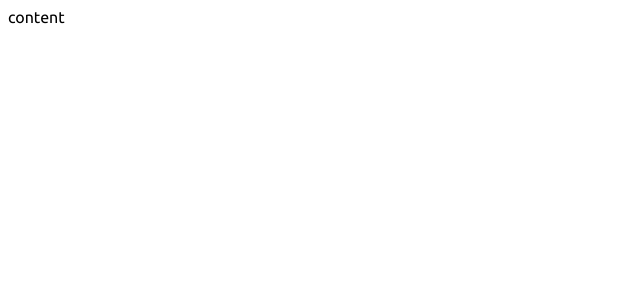
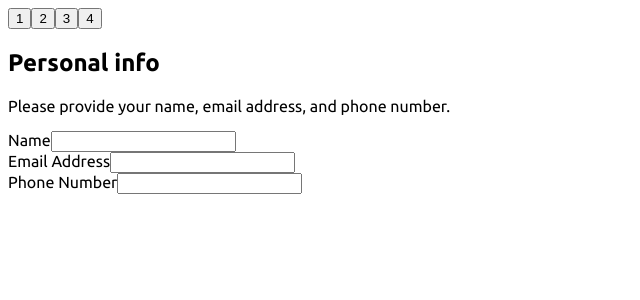
Before and after one commit to limasthays/sass-multistep-form, a Next.js app: page / in a window 1280 px wide. Shown: the top 300 px of the page, without its empty margins (0-640 px from the left). Built offline with nearby package versions, Linux system fonts and the light colour scheme.

Commit message:
populating steps components with input components, creating custom hook useMultistepForm

```diff
--- /dev/null
+++ b/src/app/hooks/useMultistepForm.ts
@@ -0,0 +1,34 @@
+'use client'
+
+import { ReactNode, useState } from 'react'
+
+export function useMultistepForm(stepsList: ReactNode[]) {
+	const [currentStepIndex, setCurrentStepIndex] = useState<number>(0)
+
+	function nextStep() {
+		setCurrentStepIndex((prev) => {
+			if (prev >= stepsList.length - 1) return prev
+			return prev + 1
+		})
+	}
+
+	function backStep() {
+		setCurrentStepIndex((prev) => {
+			if (prev <= 0) return prev
+			return prev - 1
+		})
+	}
+
+	function goToStep(index: number) {
+		setCurrentStepIndex(index)
+	}
+
+	return {
+		currentStepIndex,
+		nextStep,
+		backStep,
+		goToStep,
+		isFirstStep: currentStepIndex === 0,
+		isLastStep: currentStepIndex === stepsList.length - 1,
+	}
+}
--- a/src/app/page.tsx
+++ b/src/app/page.tsx
@@ -1,3 +1,55 @@
+'use client'
+
+import { nanoid } from 'nanoid'
+import PersonalInfo from './steps/Step-1/PersonalInfo'
+import SelectYourPlan from './steps/Step-2/SelectYourPlan'
+import PickAddons from './steps/Step-3/PickAddons'
+import FinishingUp from './steps/Step-4/FinishingUp'
+import { useMultistepForm } from './hooks/useMultistepForm'
+import { FormProvider, useForm } from 'react-hook-form'
+
 export default function Home() {
-	return <main>content</main>
+	const steps = [
+		<PersonalInfo key={nanoid()} />,
+		<SelectYourPlan key={nanoid()} />,
+		<PickAddons key={nanoid()} />,
+		<FinishingUp key={nanoid()} />,
+	]
+
+	const methods = useForm()
+
+	const onSubmitMainForm = (data: any) => {
+		console.log('all my data: ', data)
+	}
+
+	const { currentStepIndex, nextStep, backStep, goToStep } =
+		useMultistepForm(steps)
+
+	console.log('my data: ', methods.watch('name'))
+
+	return (
+		<main>
+			<div>
+				{steps.map((_, index) => {
+					return (
+						<button
+							type="button"
+							key={index}
+							onClick={() => {
+								goToStep(index)
+							}}
+						>
+							{index + 1}
+						</button>
+					)
+				})}
+			</div>
+
+			<FormProvider {...methods}>
+				<form onSubmit={methods.handleSubmit(onSubmitMainForm)}>
+					{steps[currentStepIndex]}
+				</form>
+			</FormProvider>
+		</main>
+	)
 }
--- /dev/null
+++ b/src/app/steps/Step-1/PersonalInfo.tsx
@@ -0,0 +1,31 @@
+import { useFormContext } from 'react-hook-form'
+
+function PersonalInfo() {
+	const { register } = useFormContext()
+
+	return (
+		<section>
+			<div>
+				<h2>Personal info</h2>
+				<p>Please provide your name, email address, and phone number.</p>
+			</div>
+
+			<div>
+				<label htmlFor="name">Name</label>
+				<input type="text" id="name" {...register('name')} />
+			</div>
+
+			<div>
+				<label htmlFor="email">Email Address</label>
+				<input type="text" id="email" {...register('email')} />
+			</div>
+
+			<div>
+				<label htmlFor="phone">Phone Number</label>
+				<input type="text" id="phone" {...register('phone')} />
+			</div>
+		</section>
+	)
+}
+
+export default PersonalInfo
--- /dev/null
+++ b/src/app/steps/Step-2/SelectYourPlan.tsx
@@ -0,0 +1,46 @@
+import { useFormContext } from 'react-hook-form'
+
+function SelectYourPlan() {
+	const { register } = useFormContext()
+
+	return (
+		<section>
+			<div>
+				<h2>Select your plan</h2>
+				<p>You have the option of monthly or yearly billing.</p>
+			</div>
+
+			<div>
+				<input type="radio" value="Arcade" id="Arcade" {...register('plan')} />
+				<label htmlFor="Arcade">Arcade</label>
+			</div>
+
+			<div>
+				<input
+					type="radio"
+					value="Advanced"
+					id="Advanced"
+					{...register('plan')}
+				/>
+				<label htmlFor="Advanced">Advanced</label>
+			</div>
+
+			<div>
+				<input type="radio" value="Pro" id="Pro" {...register('plan')} />
+				<label htmlFor="Pro">Pro</label>
+			</div>
+
+			<div>
+				<span>monthly</span>
+				<input
+					type="checkbox"
+					id="plan_billing"
+					{...register('plan_billing')}
+				/>
+				<span>yearly</span>
+			</div>
+		</section>
+	)
+}
+
+export default SelectYourPlan
--- /dev/null
+++ b/src/app/steps/Step-3/PickAddons.tsx
@@ -0,0 +1,45 @@
+import { useFormContext } from 'react-hook-form'
+
+function PickAddons() {
+	const { register } = useFormContext()
+	return (
+		<section>
+			<div>
+				<h2>Pick add-ons</h2>
+				<p>Add-ons help enhance your gaming experience.</p>
+			</div>
+
+			<div>
+				<input
+					type="checkbox"
+					id="Online service"
+					value="Online service"
+					{...register('addon')}
+				/>
+				<label htmlFor="Online service">Online service</label>
+			</div>
+
+			<div>
+				<input
+					type="checkbox"
+					id="Larger storage"
+					value="Larger storage"
+					{...register('addon')}
+				/>
+				<label htmlFor="Larger storage">Larger storage</label>
+			</div>
+
+			<div>
+				<input
+					type="checkbox"
+					id="Customizable profile"
+					value="Customizable profile"
+					{...register('addon')}
+				/>
+				<label htmlFor="Customizable profile">Customizable profile</label>
+			</div>
+		</section>
+	)
+}
+
+export default PickAddons
--- /dev/null
+++ b/src/app/steps/Step-4/FinishingUp.tsx
@@ -0,0 +1,16 @@
+import { useFormContext } from 'react-hook-form'
+
+function FinishingUp() {
+	return (
+		<section>
+			<div>
+				<h2>Finishing up</h2>
+				<p>Double-check everything looks OK before confirming.</p>
+			</div>
+
+			<button type="submit">submit!</button>
+		</section>
+	)
+}
+
+export default FinishingUp
```
Also changed, not shown: src/app/steps/Thanks/ThankUser.tsx (added, +9 -0 lines).
